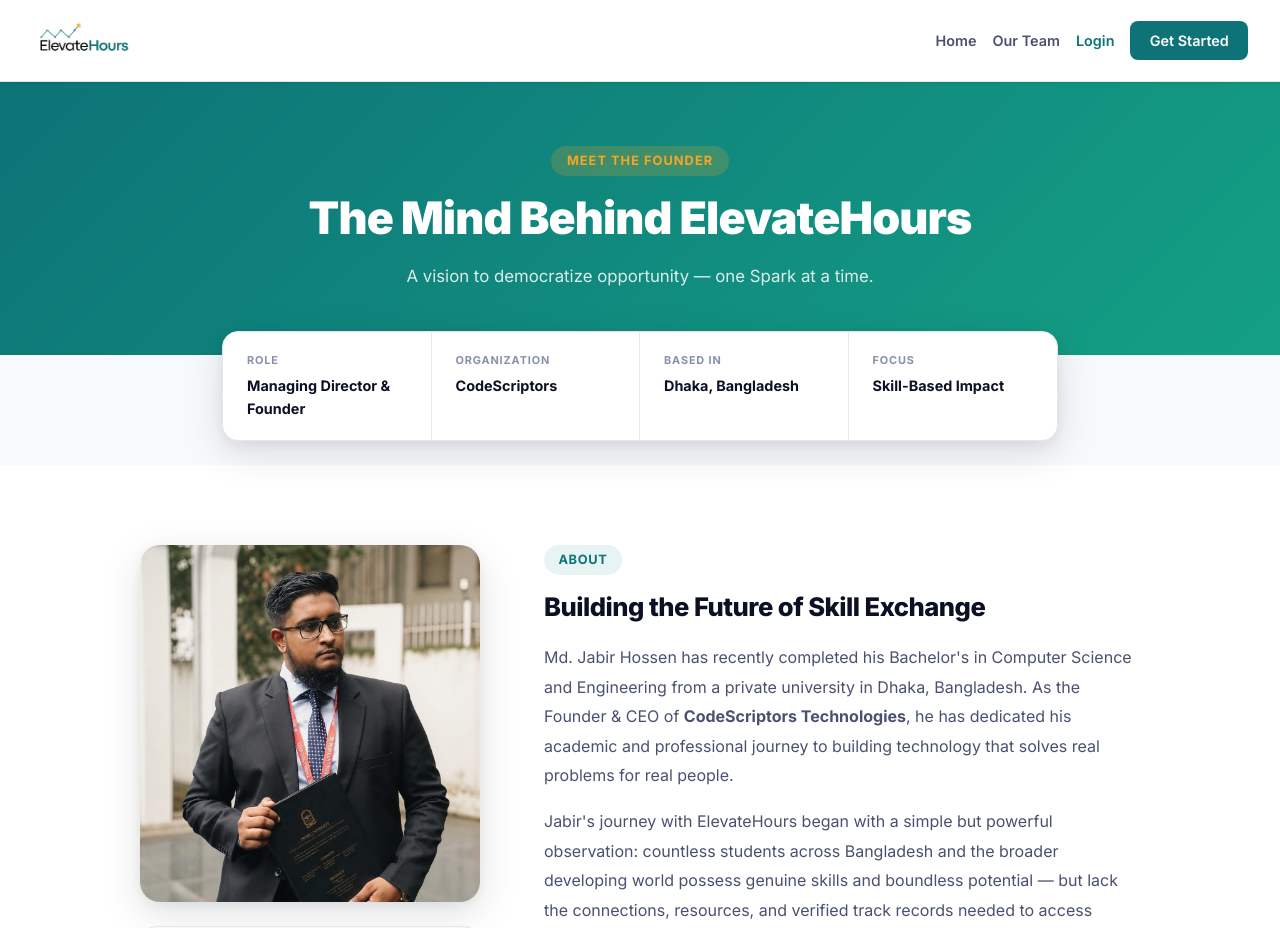
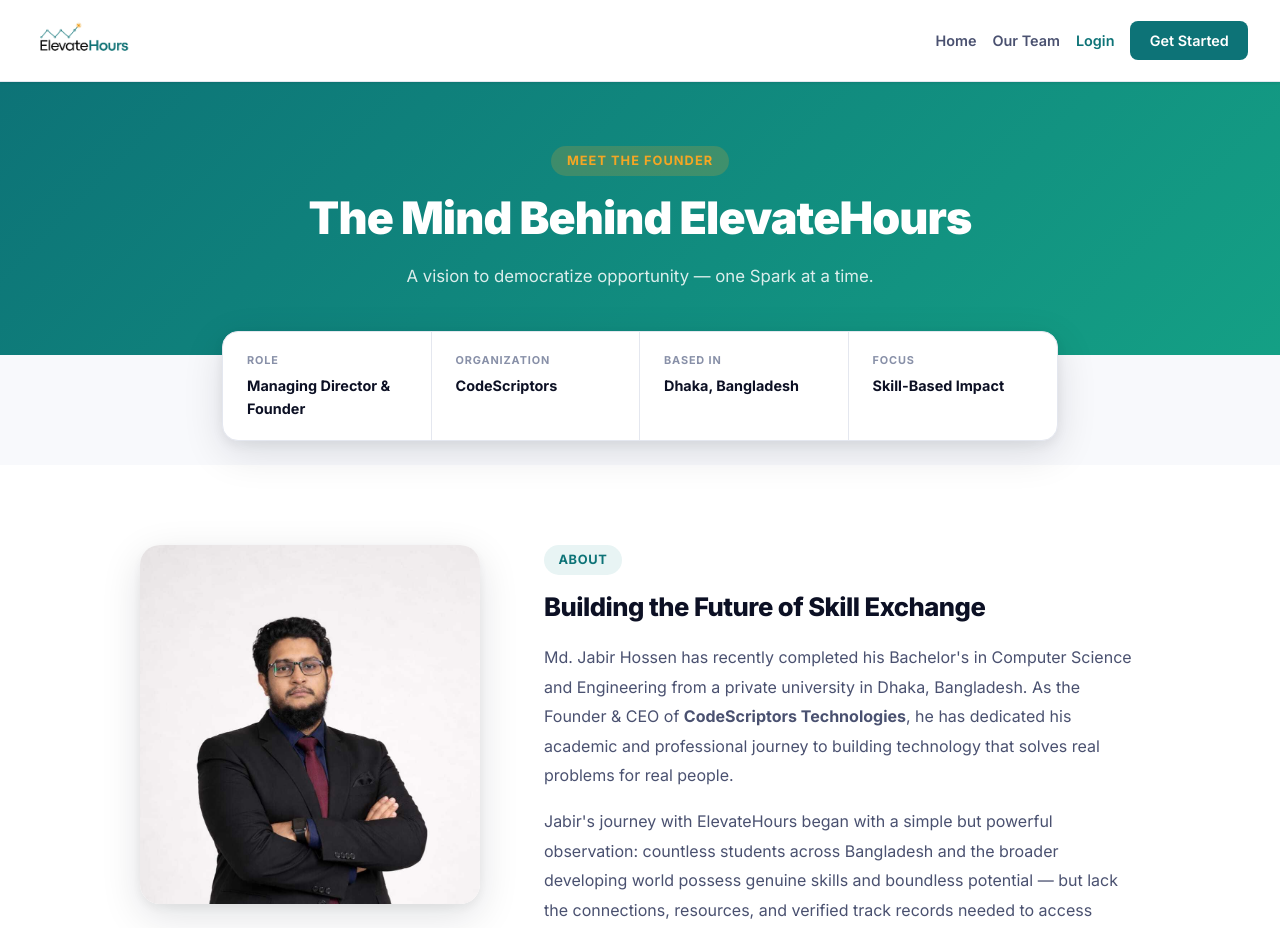
Before and after one commit to Ja-b-ir/ElevateHours, a Next.js app: page /founder in a window 1280 px wide. Shown: the top 928 px of the page. Built offline with nearby package versions, Linux system fonts and the light colour scheme.

Commit message:
Update page.js

```diff
--- a/src/app/founder/page.js
+++ b/src/app/founder/page.js
@@ -85,7 +85,7 @@ export default function FounderPage() {
                 marginBottom: '1.5rem'
               }}>
                 <img
-                  src="/founder2.jpeg"
+                  src="/founder.jpg"
                   alt="Md. Jabir Hossen — Founder & CEO of ElevateHours"
                   style={{ width: '100%', height: 'auto', display: 'block' }}
                   onError={(e) => {
```
